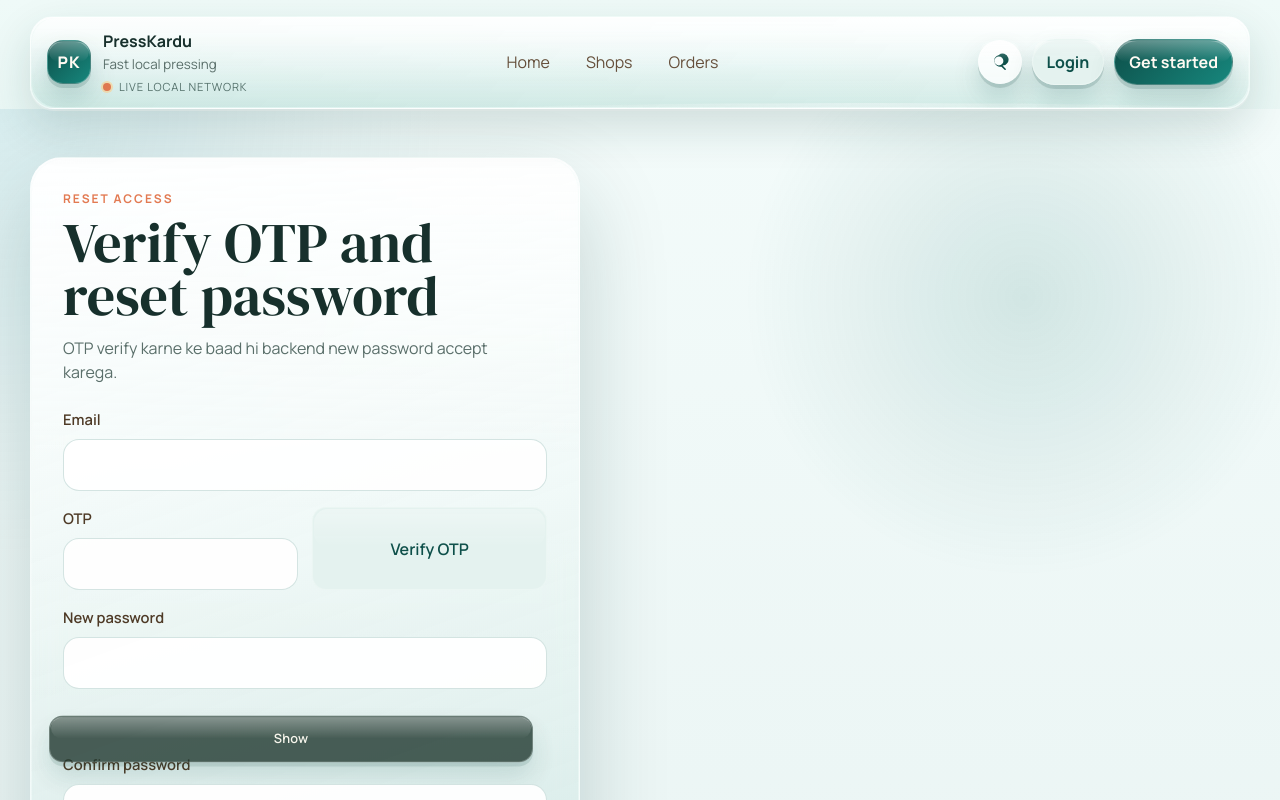
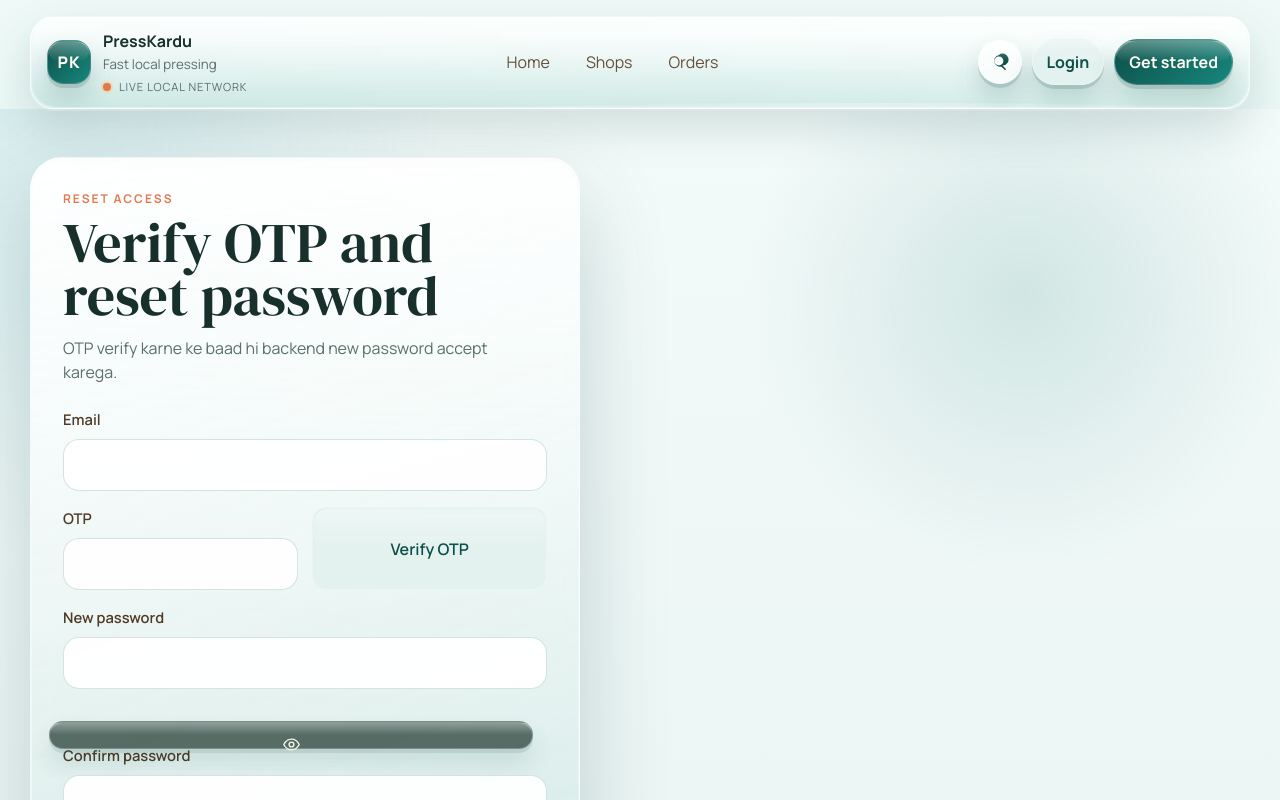
Before and after one commit to Prabhat914/PressKardu, a React app in the folder frontend/: page /reset-password in a window 1280 px wide. Shown: the top 800 px of the page. Built offline with nearby package versions, Linux system fonts and the light colour scheme; no server answers; the HTML template or start-up script is replaced by a standard one.

Commit message:
Use eye icon for password visibility

```diff
--- a/frontend/src/App.css
+++ b/frontend/src/App.css
@@ -443,7 +443,7 @@ body {
 }
 
 .auth-field__input--with-toggle {
-  padding-right: 72px;
+  padding-right: 56px;
 }
 
 .auth-field__toggle {
@@ -451,20 +451,27 @@ body {
   top: 50%;
   right: 14px;
   transform: translateY(-50%);
+  display: inline-grid;
+  place-items: center;
+  width: 28px;
+  height: 28px;
   padding: 0;
   border: 0;
   background: transparent;
   color: var(--brand-strong);
-  font-size: 0.8rem;
-  font-weight: 700;
   cursor: pointer;
-  letter-spacing: 0.02em;
-  transition: color 180ms ease, opacity 180ms ease;
-  opacity: 0.8;
+  transition: color 180ms ease, opacity 180ms ease, transform 180ms ease;
+  opacity: 0.72;
+}
+
+.auth-field__toggle svg {
+  width: 19px;
+  height: 19px;
 }
 
 .auth-field__toggle:hover {
   opacity: 1;
+  transform: translateY(calc(-50% - 1px));
 }
 
 .auth-field__toggle:focus-visible {
--- a/frontend/src/components/AuthVisibilityField.jsx
+++ b/frontend/src/components/AuthVisibilityField.jsx
@@ -31,7 +31,33 @@ function AuthVisibilityField({
             aria-pressed={isVisible}
             onClick={() => setIsVisible((current) => !current)}
           >
-            {isVisible ? "Hide" : "Show"}
+            <svg viewBox="0 0 24 24" aria-hidden="true" focusable="false">
+              <path
+                d="M2.25 12s3.5-6.75 9.75-6.75S21.75 12 21.75 12 18.25 18.75 12 18.75 2.25 12 2.25 12Z"
+                fill="none"
+                stroke="currentColor"
+                strokeWidth="1.8"
+                strokeLinecap="round"
+                strokeLinejoin="round"
+              />
+              <circle
+                cx="12"
+                cy="12"
+                r="3"
+                fill="none"
+                stroke="currentColor"
+                strokeWidth="1.8"
+              />
+              {isVisible && (
+                <path
+                  d="M4 20 20 4"
+                  fill="none"
+                  stroke="currentColor"
+                  strokeWidth="1.8"
+                  strokeLinecap="round"
+                />
+              )}
+            </svg>
           </button>
         )}
       </div>
```
